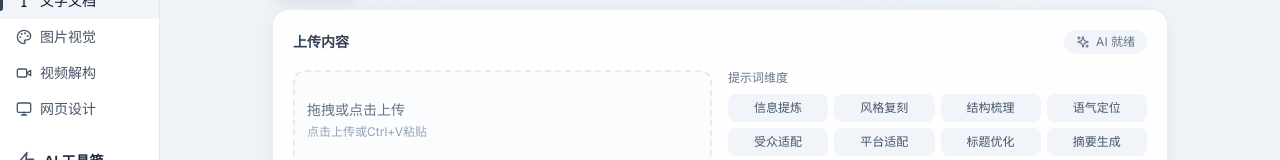
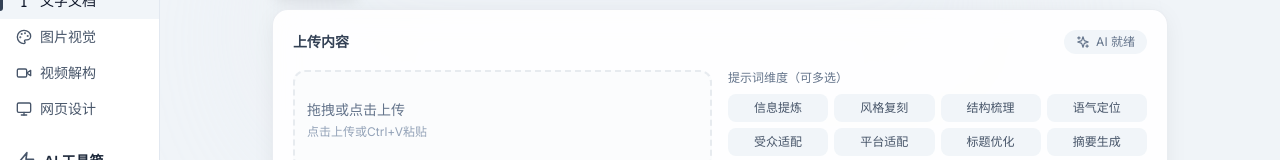
Before and after one commit to oxygen02/promptbox, a Next.js app: page / in a window 1280 px wide. Shown: the part 133-293 px from the top of the page. Built offline with nearby package versions, Linux system fonts and the light colour scheme.

Commit message:
fix: Add (可多选) label, verify build

```diff
--- a/src/app/page.tsx
+++ b/src/app/page.tsx
@@ -76,7 +76,7 @@ const I18N = {
     startAnalyze: "开始分析",
     analyzing: "分析中...",
     generatedPlaceholder: "点击上方「创意生成」按钮生成内容...",
-    promptDimensions: "提示词维度",
+    promptDimensions: "提示词维度（可多选）",
     dragOrClick: "拖拽或点击上传",
     enterUrl: "请输入网页链接 URL",
     promptCards: "提示词卡片",
```
